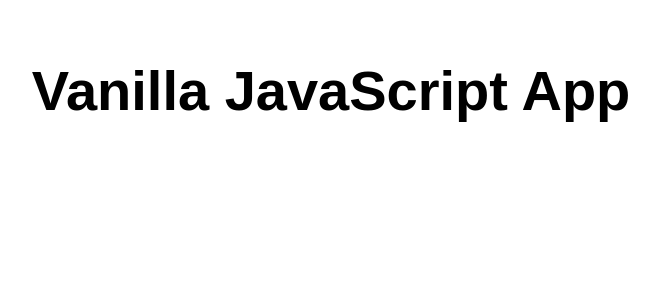
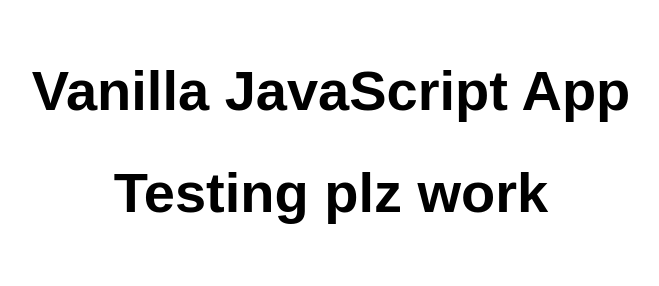
Before and after one commit to Ode-Miller/Testing, a plain HTML site: page src/index.html in a window 1280 px wide. Shown: the whole page, without its empty margins (309-968 px from the left). Drawn offline with Linux system fonts and the light colour scheme.

Commit message:
Update index.html

```diff
--- a/src/index.html
+++ b/src/index.html
@@ -11,6 +11,7 @@
 <body>
   <main>
     <h1>Vanilla JavaScript App</h1>
+    <h1> Testing plz work</h1>
   </main>
 </body>
 
```
